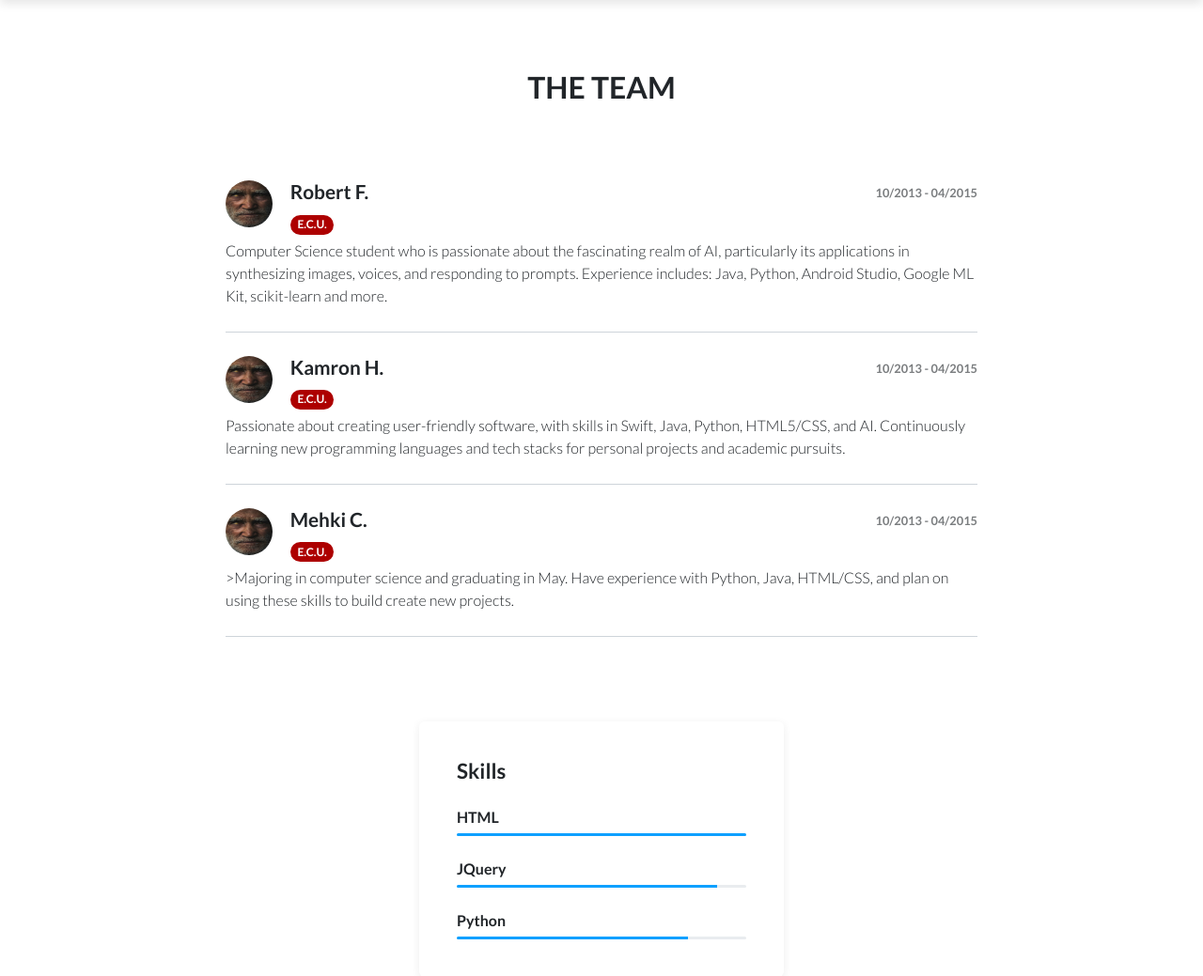
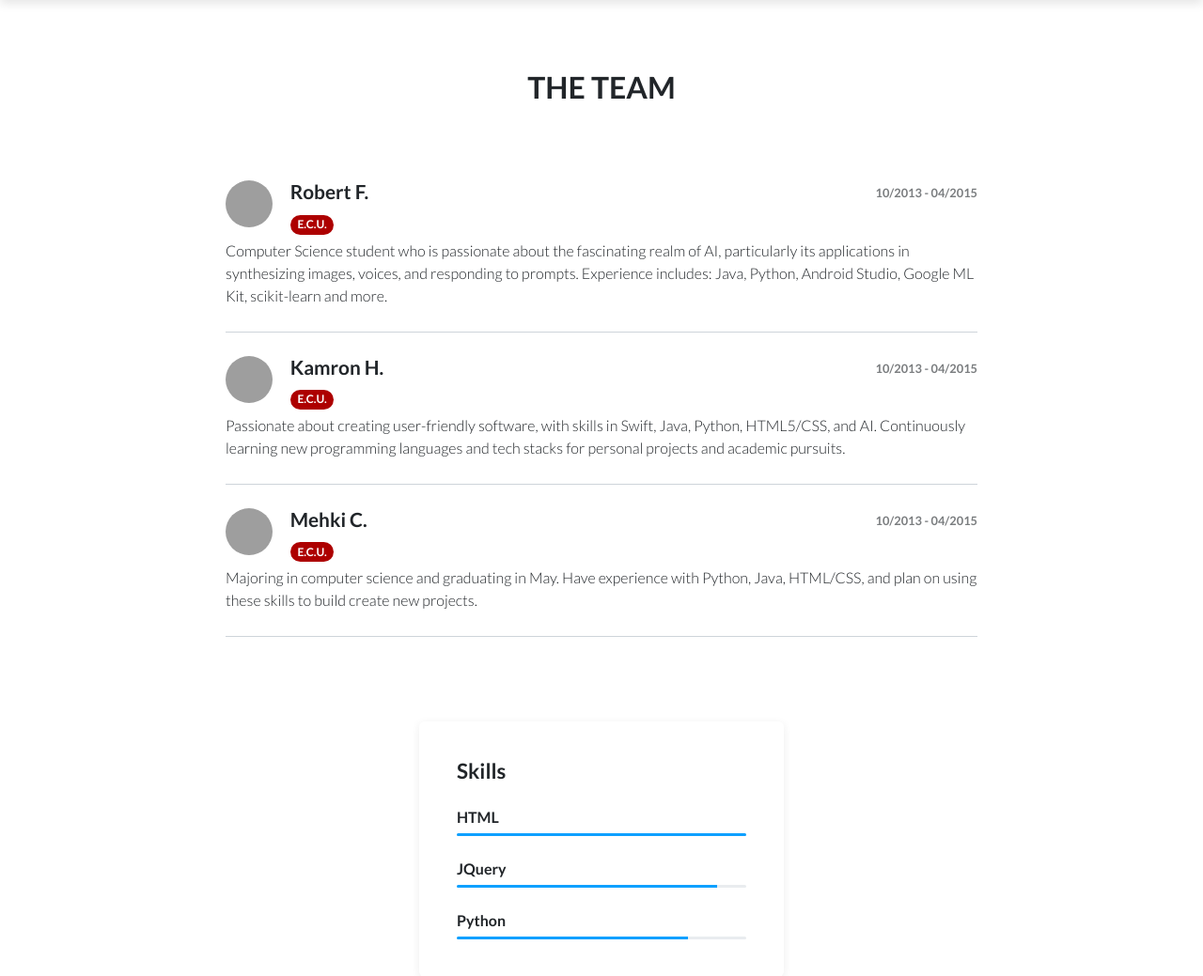
Before and after one commit to kamron-h/VampLife, a Flask app: page /team in a window 1280 px wide. Shown: the part 84-1123 px from the top of the page at 94% size. Run offline with Flask 3, Linux system fonts and the light colour scheme; some libraries are stand-ins or nearby versions; grey boxes are pictures that could not be loaded.

Commit message:
Update team member photos and fix typo
The team member photos from local static files have been replaced with images sourced from Unsplash. Also, corrected a minor typographical error in Mehki's bio.

```diff
--- a/templates/team.html
+++ b/templates/team.html
@@ -15,7 +15,7 @@
                     <div class="item">
                         <div class="row">
                             <div class="col-3 col-sm-2 col-md-1">
-                                <picture style="width: 50px;height: 50px;border-radius: 50%;"><img alt="man in white crew neck shirt" src="static/assets/img/photo-1590670795776-6c7d1450ae46.jpg" style="width: 50px;height: 50px;border-radius: 50%;"></picture>
+                                <picture style="width: 50px;height: 50px;border-radius: 50%;"><img alt="man in white crew neck shirt" src="https://images.unsplash.com/photo-1514888286974-6c03e2ca1dba?q=80&w=2043&auto=format&fit=crop&ixlib=rb-4.0.3&ixid=M3wxMjA3fDB8MHxwaG90by1wYWdlfHx8fGVufDB8fHx8fA%3D%3D" style="width: 50px;height: 50px;border-radius: 50%;"></picture>
                             </div>
                             <div class="col-9 col-md-5">
                                 <h3>Robert F.</h3><span class="badge rounded-pill bg-primary">E.C.U.</span>
@@ -28,7 +28,7 @@
                     <div class="item">
                         <div class="row">
                             <div class="col-3 col-sm-2 col-md-1">
-                                <picture style="width: 50px;height: 50px;border-radius: 50%;"><img alt="man in white crew neck shirt" src="static/assets/img/photo-1590670795776-6c7d1450ae46.jpg" style="width: 50px;height: 50px;border-radius: 50%;"></picture>
+                                <picture style="width: 50px;height: 50px;border-radius: 50%;"><img alt="man in white crew neck shirt" src="https://images.unsplash.com/photo-1498100152307-ce63fd6c5424?q=80&w=2070&auto=format&fit=crop&ixlib=rb-4.0.3&ixid=M3wxMjA3fDB8MHxwaG90by1wYWdlfHx8fGVufDB8fHx8fA%3D%3D" style="width: 50px;height: 50px;border-radius: 50%;"></picture>
                             </div>
                             <div class="col-9 col-md-5">
                                 <h3>Kamron H.</h3><span class="badge rounded-pill bg-primary">E.C.U.</span>
@@ -41,14 +41,14 @@
                     <div class="item">
                         <div class="row">
                             <div class="col-3 col-sm-2 col-md-1">
-                                <picture style="width: 50px;height: 50px;border-radius: 50%;"><img alt="man in white crew neck shirt" src="static/assets/img/photo-1590670795776-6c7d1450ae46.jpg" style="width: 50px;height: 50px;border-radius: 50%;"></picture>
+                                <picture style="width: 50px;height: 50px;border-radius: 50%;"><img alt="man in white crew neck shirt" src="https://images.unsplash.com/photo-1618189063538-57c32befeb38?q=80&w=2070&auto=format&fit=crop&ixlib=rb-4.0.3&ixid=M3wxMjA3fDB8MHxwaG90by1wYWdlfHx8fGVufDB8fHx8fA%3D%3D" style="width: 50px;height: 50px;border-radius: 50%;"></picture>
                             </div>
                             <div class="col-9 col-md-5">
                                 <h3>Mehki C.</h3><span class="badge rounded-pill bg-primary">E.C.U.</span>
                             </div>
                             <div class="col-md-6"><span class="text-muted period">10/2013 - 04/2015</span></div>
                         </div>
-                        <p>>Majoring in computer science and graduating in May. Have experience with Python, Java, HTML/CSS, and plan on using these skills to build create new projects.</p>
+                        <p>Majoring in computer science and graduating in May. Have experience with Python, Java, HTML/CSS, and plan on using these skills to build create new projects.</p>
                     </div><!-- End: Teammate -->
                 </div>
                 <div class="education group"></div>
```
